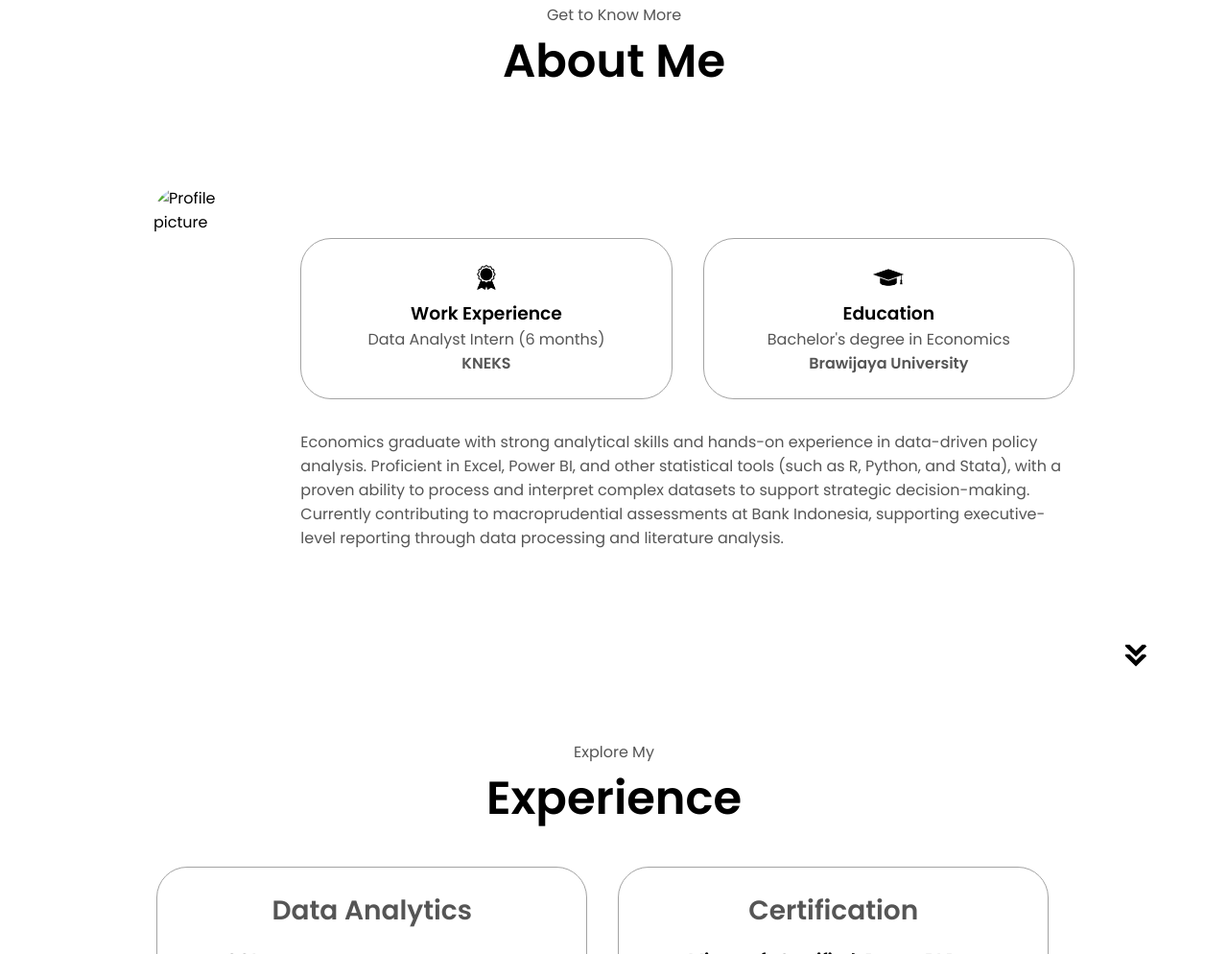
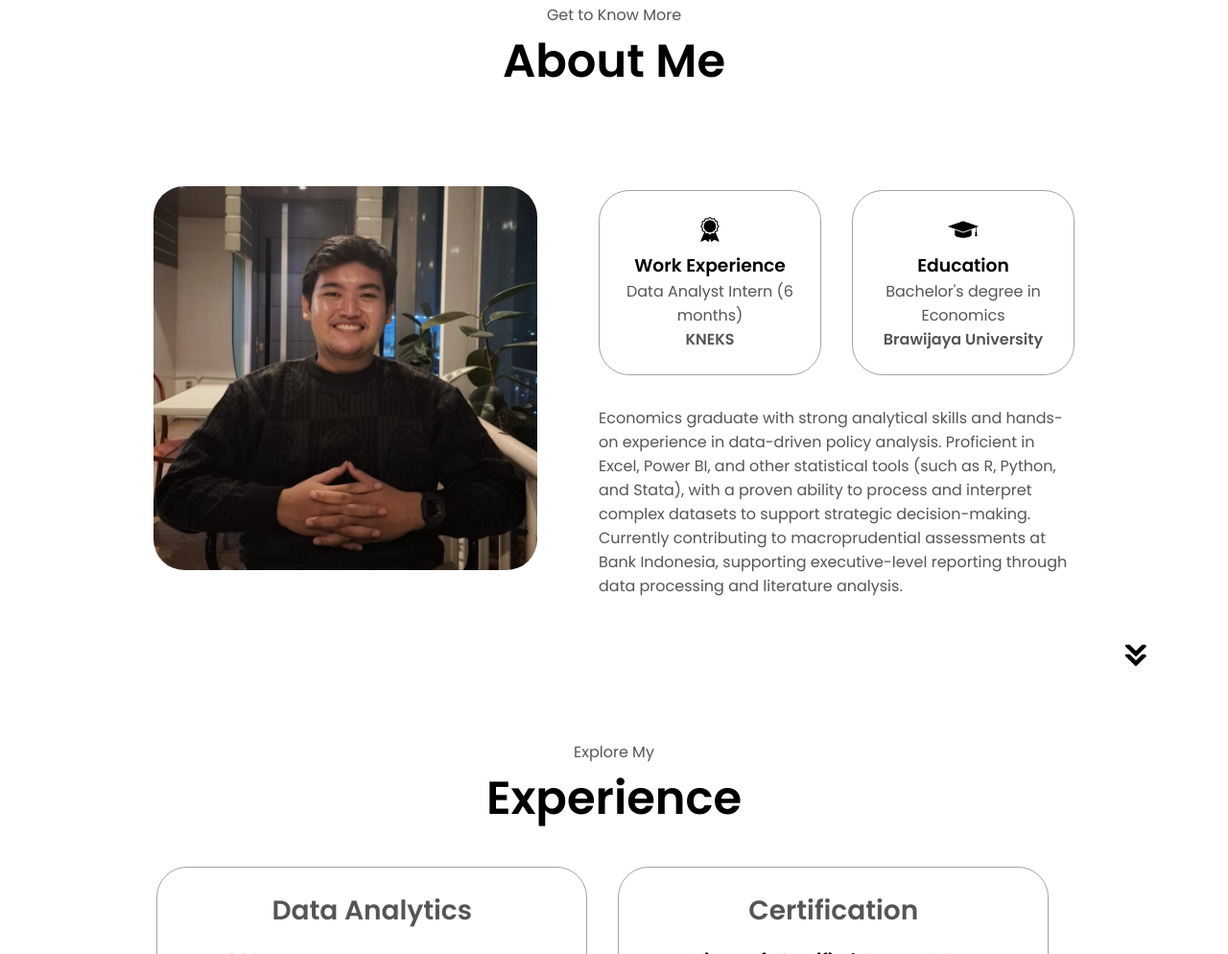
Before and after one commit to azrielalfajr/html-css-js-portfolio, a plain HTML site: page index.html in a window 1280 px wide. Shown: the part 925-1919 px from the top of the page at 96% size. Drawn offline with Linux system fonts and the light colour scheme.

Commit message:
Update index.html

```diff
--- a/index.html
+++ b/index.html
@@ -86,7 +86,7 @@
         <div class="section-container">
             <div class="section__pic-container">
                 <img
-                    src="./assets/about-pic-4.jpeg"
+                    src="./assets/about-pic-4.jpg"
                     alt="Profile picture"
                     class="about-pic"
                 />
```
